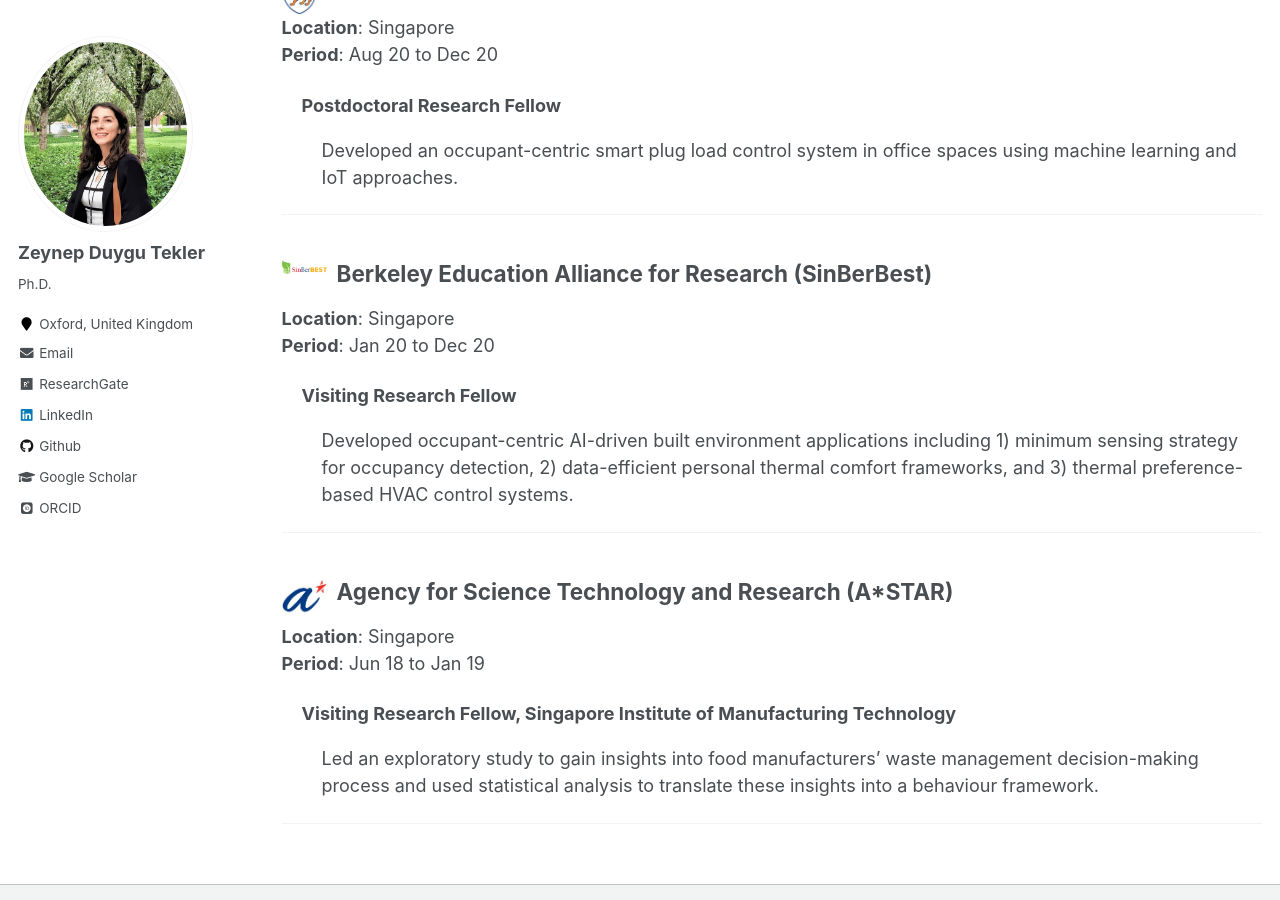
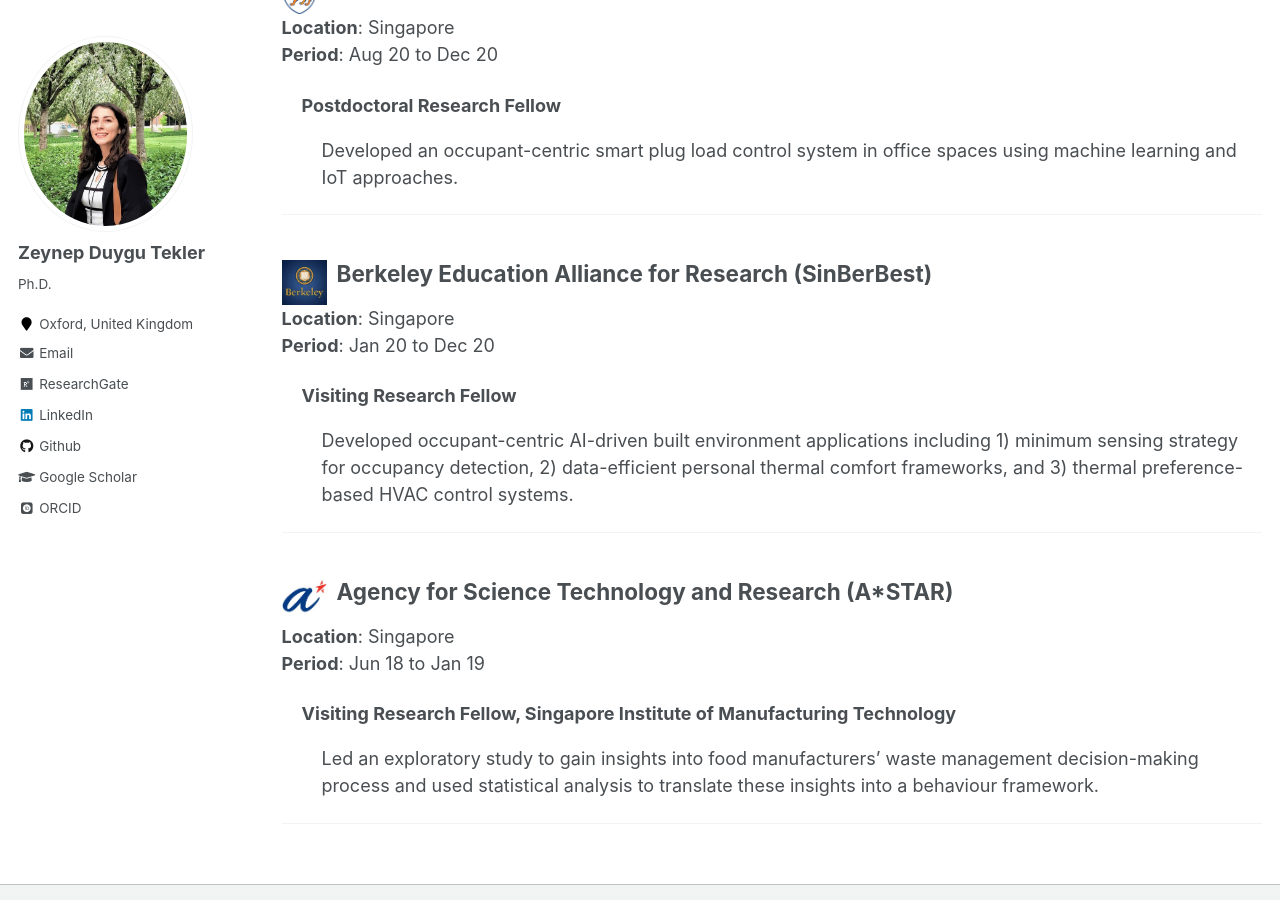
Before and after one commit to zeynepduygutekler/zeynepduygutekler.github.io, a Jekyll site: the page built from _pages/fellowships.md, in a window 1280 px wide and 900 px high, scrolled down 689 px. Built offline with Jekyll 4.4.1, drawn with Linux system fonts in a browser that asks for light colours; some web fonts are replaced.

Commit message:
logo aupdated

```diff
--- a/_pages/fellowships.md
+++ b/_pages/fellowships.md
@@ -55,7 +55,7 @@ author_profile: true
 ---
 
 <div>
-  <img align="left" width="45" height="65" src="/images/sinberbest.jpg" style="margin-right: 10px">
+  <img align="left" width="45" height="65" src="/images/berkeley-logo.jpeg" style="margin-right: 10px">
   <h2>Berkeley Education Alliance for Research (SinBerBest)</h2>
 </div>
 
```
Also changed, not shown: images/berkeley-logo.jpeg (added).
